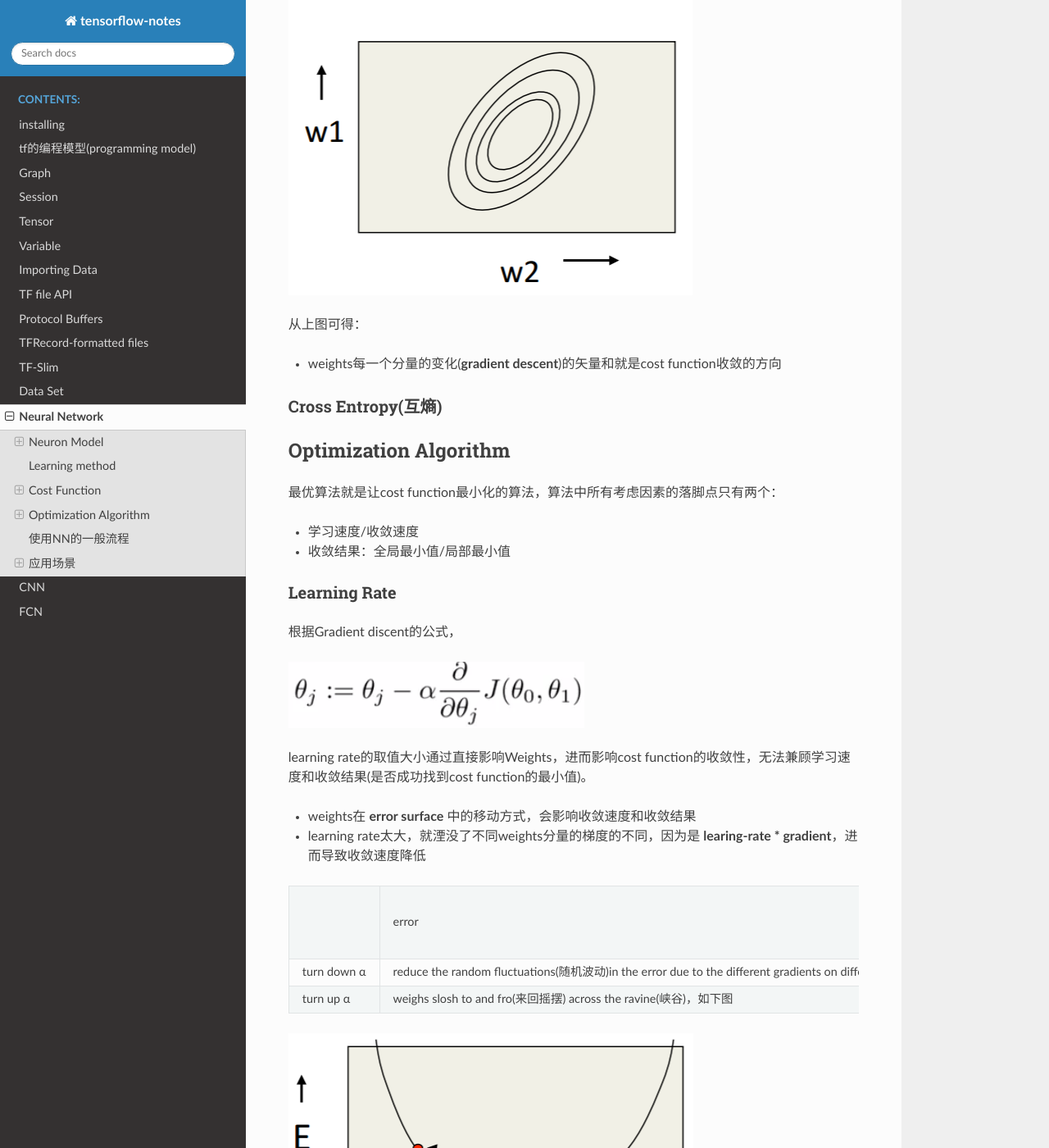
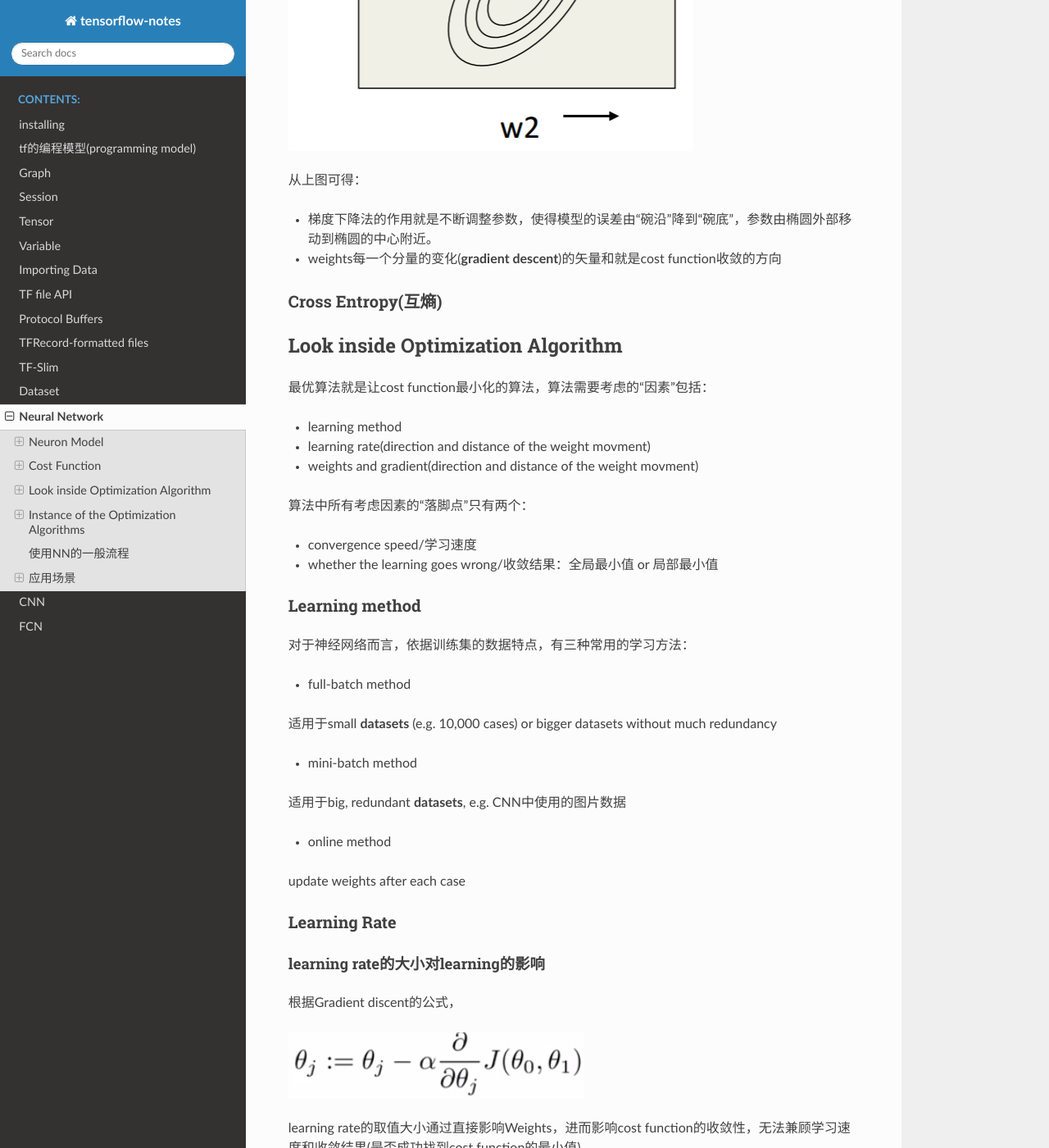
Before and after one commit to yiwenliu/tensorflow-notes, a Sphinx documentation site: the page built from source/NN.rst, in a window 1280 px wide and 1400 px high, scrolled down 1112 px. Shown: the whole window at 82% size. Built offline with Sphinx 7.4.7 and the Read the Docs theme 2.0.0, drawn with Linux system fonts in a browser that asks for light colours; some of the changed text lies outside the part shown.

Commit message:
20180201

```diff
--- a/source/CNN.rst
+++ b/source/CNN.rst
@@ -61,9 +61,9 @@
 Train Model
 -------------
 
-Loss Function
+cost Function
 ^^^^^^^^^^^^^^
-CNN的最后一层的实现及其意义决定了Loss Function
+CNN的最后一层的实现及其意义决定了cost Function
 
 - 最后一层是softmax，loss function就是cross entropy
 
--- a/source/NN.rst
+++ b/source/NN.rst
@@ -1,5 +1,6 @@
 Neural Network
 ================
+
 Neuron Model
 -------------
 根据neuron的activation function不同，常见的neuron model有:
@@ -32,20 +26,47 @@
 
 从上图可得：
 
+- 梯度下降法的作用就是不断调整参数，使得模型的误差由“碗沿”降到“碗底”，参数由椭圆外部移动到椭圆的中心附近。
 - weights每一个分量的变化(**gradient descent**)的矢量和就是cost function收敛的方向
 
 Cross Entropy(互熵)
 ^^^^^^^^^^^^^^^^^^^^^^
 
-Optimization Algorithm
--------------------------
-最优算法就是让cost function最小化的算法，算法中所有考虑因素的落脚点只有两个：
+Look inside Optimization Algorithm
+------------------------------------
+最优算法就是让cost function最小化的算法，算法需要考虑的“因素”包括：
 
-- 学习速度/收敛速度
-- 收敛结果：全局最小值/局部最小值
+- learning method
+- learning rate(direction and distance of the weight movment)
+- weights and gradient(direction and distance of the weight movment)
+
+算法中所有考虑因素的“落脚点”只有两个：
+
+- convergence speed/学习速度
+- whether the learning goes wrong/收敛结果：全局最小值 or 局部最小值
+
+.. _learning-method:
+
+Learning method
+^^^^^^^^^^^^^^^^^^
+对于神经网络而言，依据训练集的数据特点，有三种常用的学习方法：
+
+- full-batch method
+
+适用于small **datasets** (e.g. 10,000 cases) or bigger datasets without much redundancy
+
+- mini-batch method
+
+适用于big, redundant **datasets**, e.g. CNN中使用的图片数据
+
+- online method
+
+update weights after each case
 
 Learning Rate
 ^^^^^^^^^^^^^^^
+learning rate的大小对learning的影响
+++++++++++++++++++++++++++++++++++++
 根据Gradient discent的公式，
 
 .. image:: img/nn-3.png
@@ -67,14 +88,23 @@
 
 .. image:: img/nn-2.png
 
-Initializing the Weights
-^^^^^^^^^^^^^^^^^^^^^^^^^
+调节learning rate的方法
++++++++++++++++++++++++++
+- 设置初值，根据learning speed再手工调节, e.g. SGD, Momentum
+- 自适应, e.g. RMSProp, Adam,
 
+weight&gradient
+^^^^^^^^^^^^^^^^^
+1. How to initialize and chang the weights.
+2. 梯度的一致性(consistent)，包括了方向和滑动平均角度的一致性
+
+Instance of the Optimization Algorithms
+------------------------------------------
 SGD
 ^^^^^^
 1. 随机梯度下降，Stochastic Gradient Descent，又可以称为mini-batch gradient descent
 2. 使用一小部分样本进行训练
-#. 利用了highly redundant dataset。例如，mnist training set只有55000个样本，下面的例子却使用总数为100万的训练样本数量
+#. mnist training set只有55000个样本，下面的例子却使用总数为100万的训练样本数量
 
 .. code-block:: python
   :linenos:
@@ -85,10 +115,17 @@
     batch = mnist.train.next_batch(50)
     train_step.run(feed_dict={x:batch[0], y_:batch[1]})
 
+4. manual adjust **learning rate** to mini-batch gradient descent
 
-传统的梯度下降
-^^^^^^^^^^^^^^^
-每次使用全部样本进行训练
+- if the error keeps getting worse or oscillates wildly, **reduce** the learning rate
+- towards the end of learning it nearly always helps to **turn down** the learning rate
+- when error stops decreaseing, **turn down** the learning rate
+- if the error is falling fairly consistently bust slow, **increase** the learning rate
+
+
+BGD
+^^^^^
+batch gradient descent，传统的梯度下降每次使用全部样本进行训练
 
 使用NN的一般流程
 ------------------
```
Also changed, not shown: other parts of source/NN.rst (+0 -7 lines), source/dataset.rst (+39 -19 lines).
